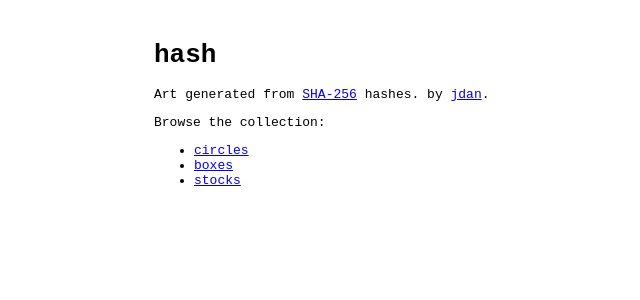
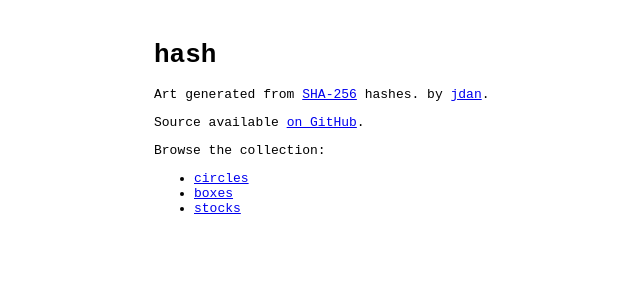
Before and after one commit to jdan/hashart, a Next.js app: page / in a window 1280 px wide. Shown: the top 300 px of the page, without its empty margins (156-796 px from the left). Built offline with nearby package versions, Linux system fonts and the light colour scheme.

Commit message:
github link

```diff
--- a/pages/index.js
+++ b/pages/index.js
@@ -16,6 +16,14 @@ export default function Index() {
         </Link>
         .
       </p>
+
+      <p>
+        Source available{" "}
+        <Link href="https://github.com/jdan/hashart">
+          <a>on GitHub</a>
+        </Link>
+        .
+      </p>
       <p>Browse the collection:</p>
       <ul>
         {Object.keys(art).map((name) => (
```
